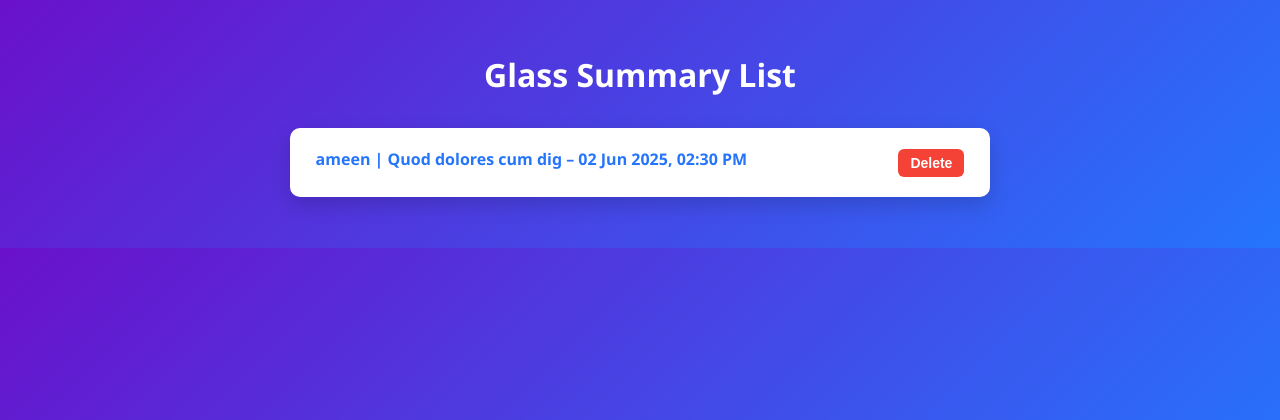
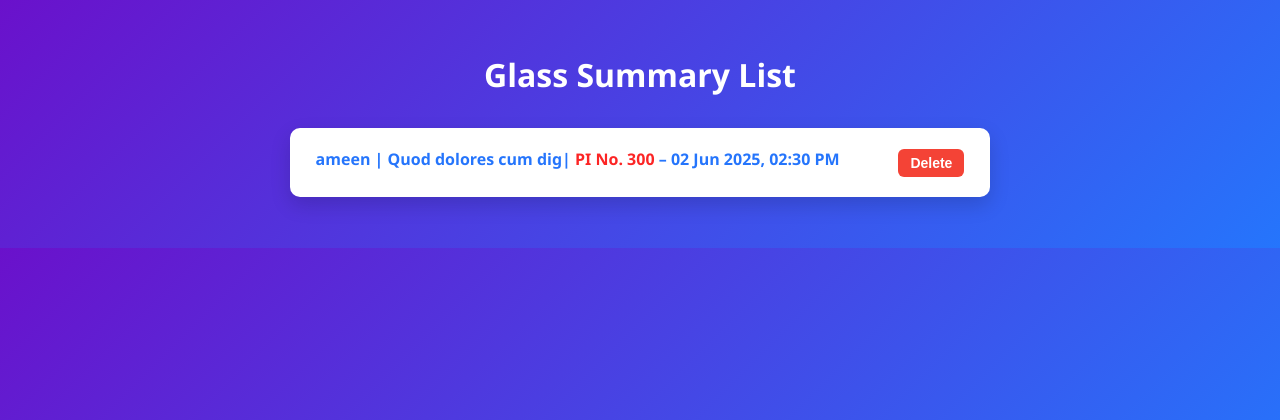
Before and after one commit to Ameeen-kt/Technoglass, a Django app: page /summaries/ in a window 1280 px wide. Shown: the top 420 px of the page. Run offline with Django 5.2, Linux system fonts and the light colour scheme; data comes from the database, SQL or seed files in the repository; both versions use the stored data as it was after the commit.

Commit message:
Summary list Updated

```diff
--- a/Techno/templates/summary_list.html
+++ b/Techno/templates/summary_list.html
@@ -19,7 +19,7 @@
         {% for summary in summaries %}
             <li>
                 <a href="{% url 'template_page_edit' summary.id %}">
-                    {{ summary.customer.username }} | {{ summary.customer.location }} – {{ summary.created_at|localtime|date:"d M Y, h:i A" }}
+                    {{ summary.customer.username }} | {{ summary.customer.location }}| <b class="pid">PI No. {{ summary.pi_no }} </b>  – {{ summary.created_at|localtime|date:"d M Y, h:i A" }}
 
                 </a>
                 <form id="delete-form-{{ summary.id }}" method="post" action="{% url 'delete_summary' summary.id %}" style="margin: 0;">
--- a/static/css/summary_list.css
+++ b/static/css/summary_list.css
@@ -52,6 +52,10 @@ a:hover {
     text-decoration: underline;
 }
 
+.pid{
+    color: #fc2525;
+}
+
 .delete-button {
     background-color: #f44336;
     color: white;
```
Also changed, not shown: db.sqlite3.
